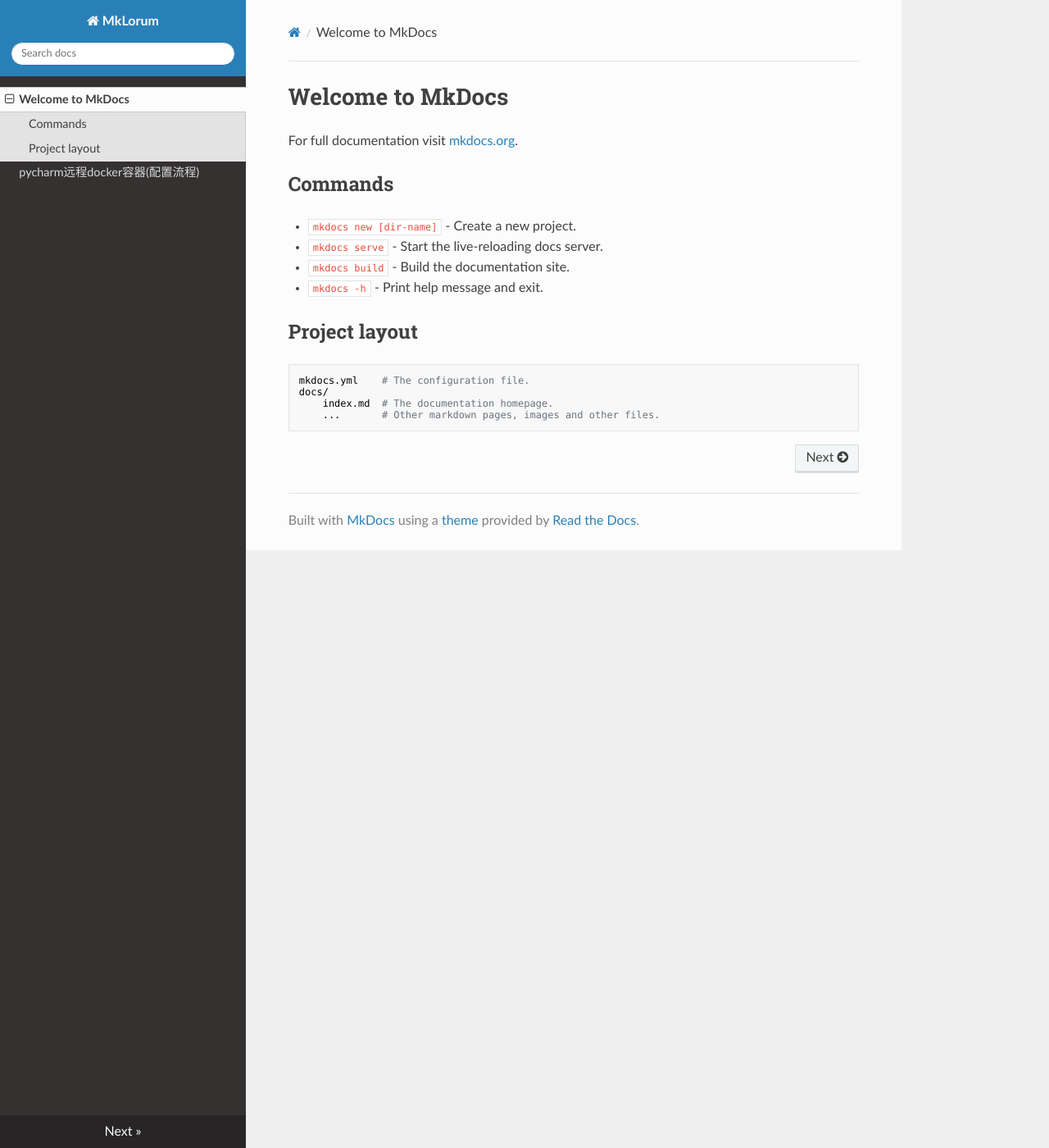
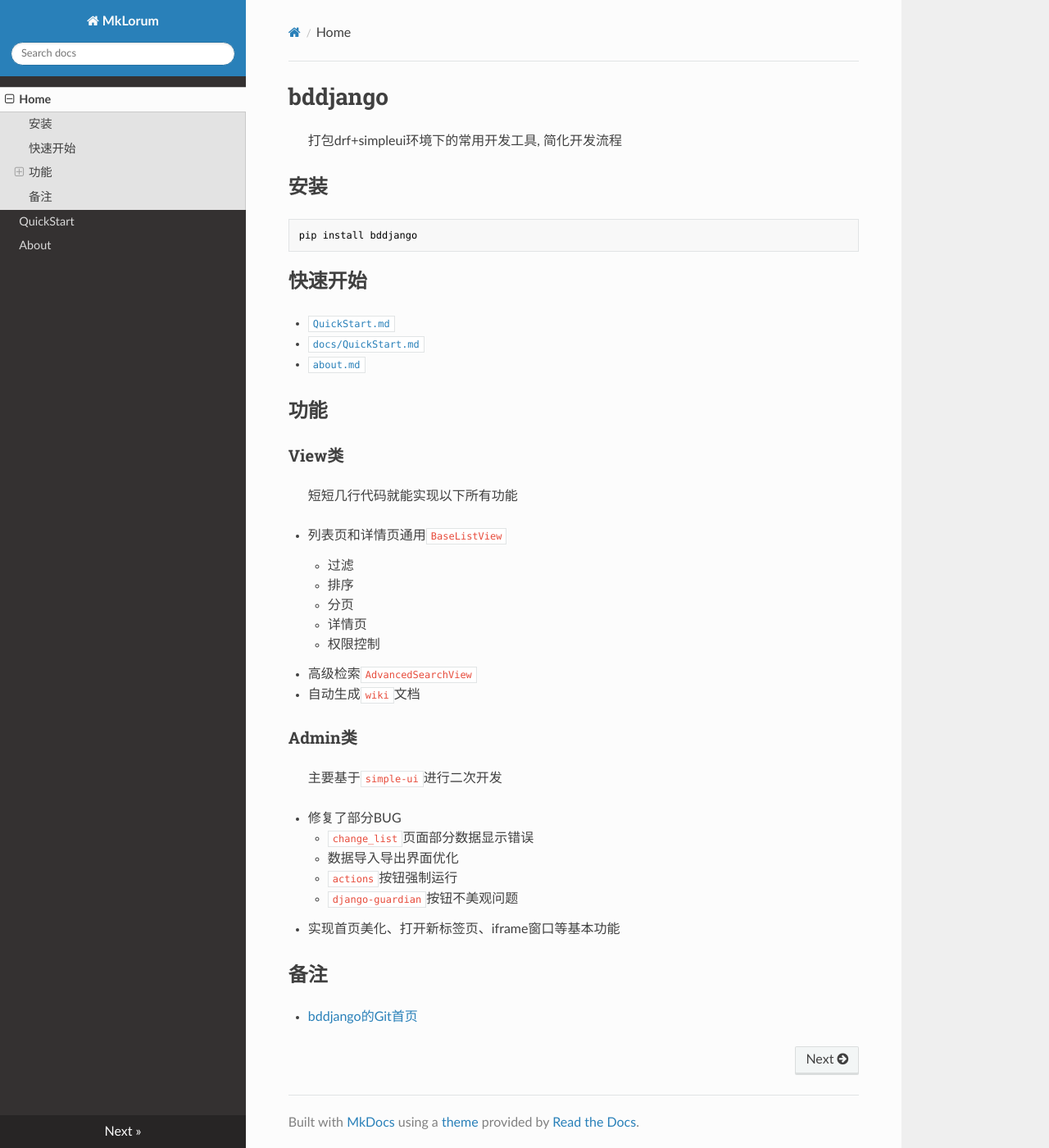
Before and after one commit to bode135/wiki_bddjango, an MkDocs documentation site: the page built from docs/index.md, in a window 1280 px wide and 1400 px high. Shown: the whole window at 82% size. Built offline with MkDocs 1.6.1, drawn with Linux system fonts in a browser that asks for light colours; nearby versions of some CDN libraries.

Commit message:
示例文档

````diff
--- a/docs/index.md
+++ b/docs/index.md
@@ -1,17 +1,49 @@
-# Welcome to MkDocs
+# bddjango
 
-For full documentation visit [mkdocs.org](https://www.mkdocs.org).
+> 打包drf+simpleui环境下的常用开发工具, 简化开发流程
 
-## Commands
+## 安装
 
-* `mkdocs new [dir-name]` - Create a new project.
-* `mkdocs serve` - Start the live-reloading docs server.
-* `mkdocs build` - Build the documentation site.
-* `mkdocs -h` - Print help message and exit.
+```
+pip install bddjango
+```
 
-## Project layout
+## 快速开始
+- [`QuickStart.md`](QuickStart.md)
+- [`docs/QuickStart.md`](docs/QuickStart.md)
+- [`about.md`](about.md)
 
-    mkdocs.yml    # The configuration file.
-    docs/
-        index.md  # The documentation homepage.
-        ...       # Other markdown pages, images and other files.
+## 功能
+
+### View类
+
+> 短短几行代码就能实现以下所有功能
+
+- 列表页和详情页通用`BaseListView`
+    - 过滤
+    - 排序
+    - 分页
+    - 详情页
+    - 权限控制
+
+- 高级检索`AdvancedSearchView`
+
+- 自动生成`wiki`文档
+
+
+### Admin类
+
+> 主要基于`simple-ui`进行二次开发
+
+- 修复了部分BUG
+    - `change_list`页面部分数据显示错误
+    - 数据导入导出界面优化
+    - `actions`按钮强制运行
+    - `django-guardian`按钮不美观问题
+- 实现首页美化、打开新标签页、iframe窗口等基本功能
+
+
+
+## 备注
+
+- [bddjango的Git首页](https://gitee.com/bode135/bddjango)
--- a/mkdocs.yml
+++ b/mkdocs.yml
@@ -1,8 +1,10 @@
 site_name: MkLorum
 site_url: https://www.baidu.com/
 
-#nav:
-#    - Home: index.md
-#    - About: about.md
+nav:
+    - Home: index.md
+    - QuickStart: QuickStart.md
+    - About: about.md
+#    - Test: 测试文档.md
 
 theme: readthedocs
````
Also changed, not shown: docs/QuickStart.md (added, +92 -0 lines), docs/测试文档.md (added, +26 -0 lines), test.py (added, +51 -0 lines).
